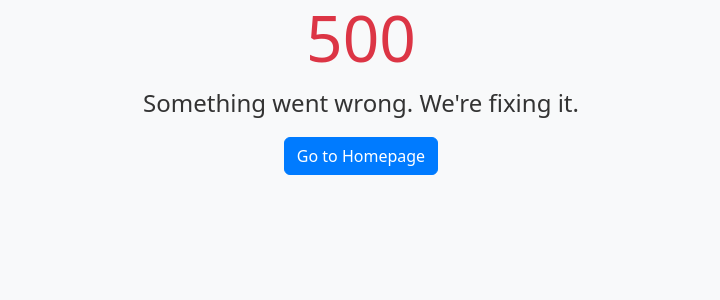
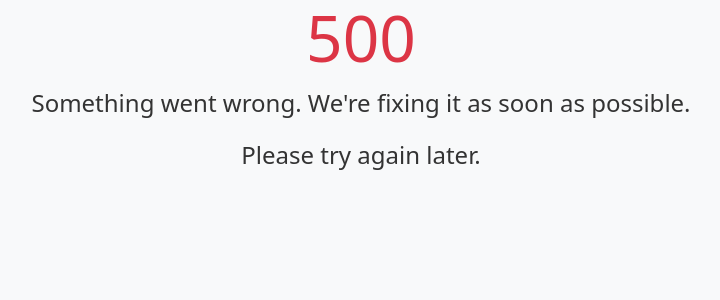
Before and after one commit to marobo/project_hub, a Django app: template templates/500.html in a window 1280 px wide. Shown: the top 300 px of the page, without its empty margins (279-999 px from the left). Run offline with Django 3.2, Linux system fonts and the light colour scheme; the template is opened without the code that fills it, so the values that code supplies are empty; some libraries are stand-ins or nearby versions.

Commit message:
fix 500 erron message in template

```diff
--- a/templates/500.html
+++ b/templates/500.html
@@ -40,8 +40,8 @@
 <body>
   <div class="container">
     <h1>500</h1>
-    <p>Something went wrong. We're fixing it.</p>
-    <a href="/" class="btn btn-primary">Go to Homepage</a>
+    <p>Something went wrong. We're fixing it as soon as possible.</p>
+    <p>Please try again later.</p>
   </div>
 </body>
 </html>
```
